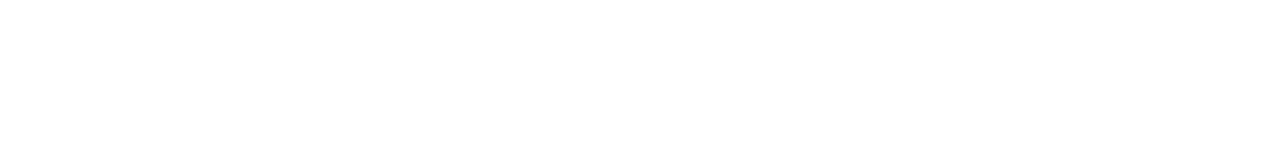
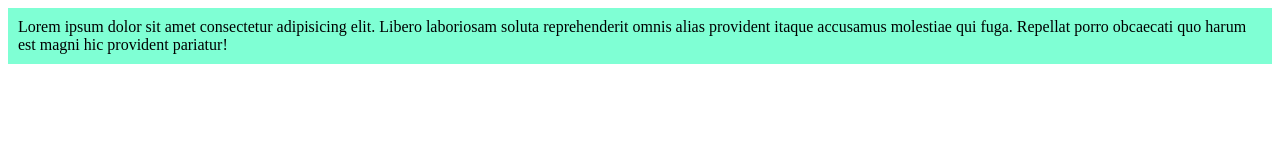
Before and after one commit to TUTULROY/my-simple-website, a plain HTML site: page index.html in a window 1280 px wide. Drawn offline with Linux system fonts and the light colour scheme.

Commit message:
added the first blog

```diff
--- /dev/null
+++ b/blog.css
@@ -0,0 +1,4 @@
+div{
+    background-color: aquamarine;
+    padding: 10px;
+}
--- a/index.html
+++ b/index.html
@@ -4,8 +4,9 @@
     <meta charset="UTF-8">
     <meta name="viewport" content="width=device-width, initial-scale=1.0">
     <title>My Simple Website</title>
+    <link rel="stylesheet" href="blog.css">
 </head>
 <body>
-
+   <div>Lorem ipsum dolor sit amet consectetur adipisicing elit. Libero laboriosam soluta reprehenderit omnis alias provident itaque accusamus molestiae qui fuga. Repellat porro obcaecati quo harum est magni hic provident pariatur!</div>
 </body>
 </html>
```
